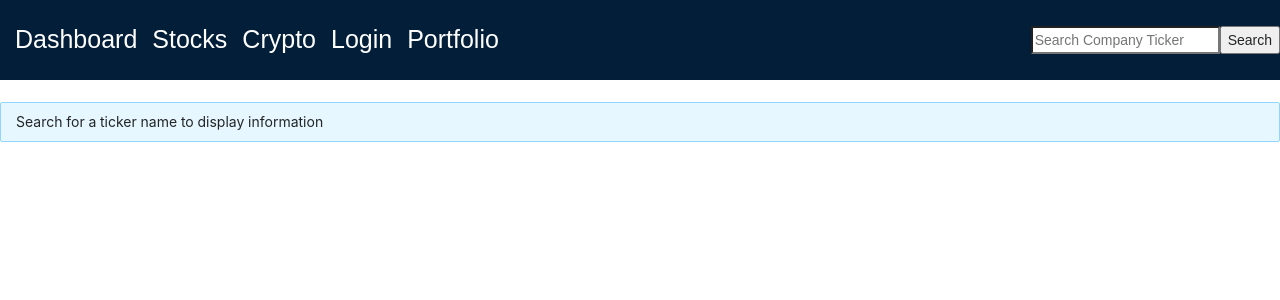
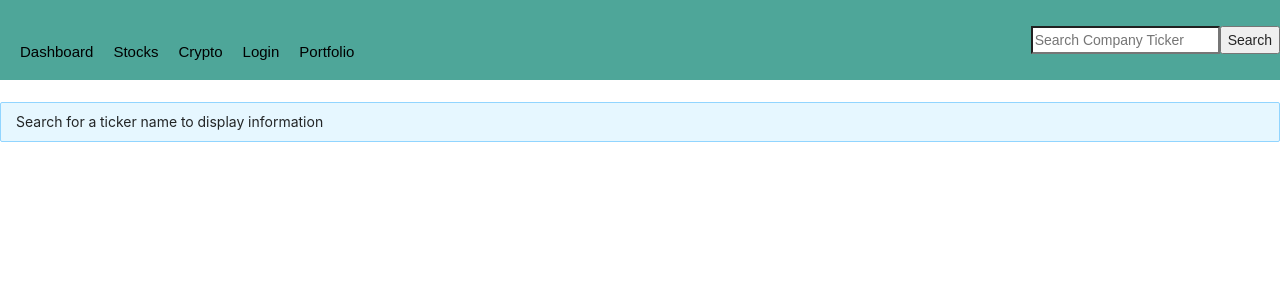
Before and after one commit to KMcCrear/TrendTracker, a React (Create React App) app in the folder client/: page / in a window 1280 px wide. Shown: the top 300 px of the page. Built offline with nearby package versions, Linux system fonts and the light colour scheme.

Commit message:
CSS (#29)
* css

Co-authored-by: TaylorJCassidy <taylorjcassidy1@gmail.com>
Co-authored-by: KMcCrear <kmccrear1@gmail.com>

```diff
--- a/client/src/App.css
+++ b/client/src/App.css
@@ -13,7 +13,7 @@ button:hover {
 }
 
 .Navbar {
-	background-color: #021e39;
+	background-color: #4ea699;
 	width: 100%;
 	height: 80px;
 	font-family: Arial, Helvetica, sans-serif;
@@ -34,14 +34,15 @@ button:hover {
 }
 
 .Navbar .leftSide .links {
-	max-height: 80px;
+	max-height: 0px;
 }
 
 .Navbar .leftSide .links a {
 	text-decoration: none;
-	color: white;
-	font-size: 25px;
-	margin-left: 15px;
+	color: black;
+	font-size: 15px;
+	margin-left: 20px;
+
 }
 
 .Navbar .leftSide button {
@@ -63,13 +64,13 @@ button:hover {
 }
 
 .Navbar .rightSide .links {
-	max-height: 80px;
+	max-height: 90px;
 }
 
 .Navbar .rightSide .links a {
 	text-decoration: none;
-	color: white;
-	font-size: 25px;
+	color: black;
+	font-size: 23px;
 	margin-right: 15px;
 }
 
@@ -79,6 +80,7 @@ button:hover {
 
 /* Crypto.jsc */
 .cryptoContainer {
+
 }
 
 .cryptoContainer .title {
@@ -107,7 +109,7 @@ button:hover {
 	height: 60px;
 	padding-left: 8px;
 	padding-right: 8px;
-	padding-top: 5px;
+	padding-top: 20px;
 	border-bottom: solid;
 	border-width: 2px;
 }
@@ -185,16 +187,18 @@ button:hover {
 		position: absolute;
 		left: 0px;
 		top: 80px;
-		height: 230px;
-		max-height: 230px;
+		height: 180px;
+		max-height: 200px;
 		width: 100%;
-		background-color: #021e39;
+		background-color: #4ea699;
 		display: flex;
 		flex-direction: column;
 		align-items: center;
 	}
 	.Navbar .leftSide #hidden a {
 		margin: 10px;
-		font-size: 25px;
+		font-size: 15px;
 	}
+
+
 }
```
